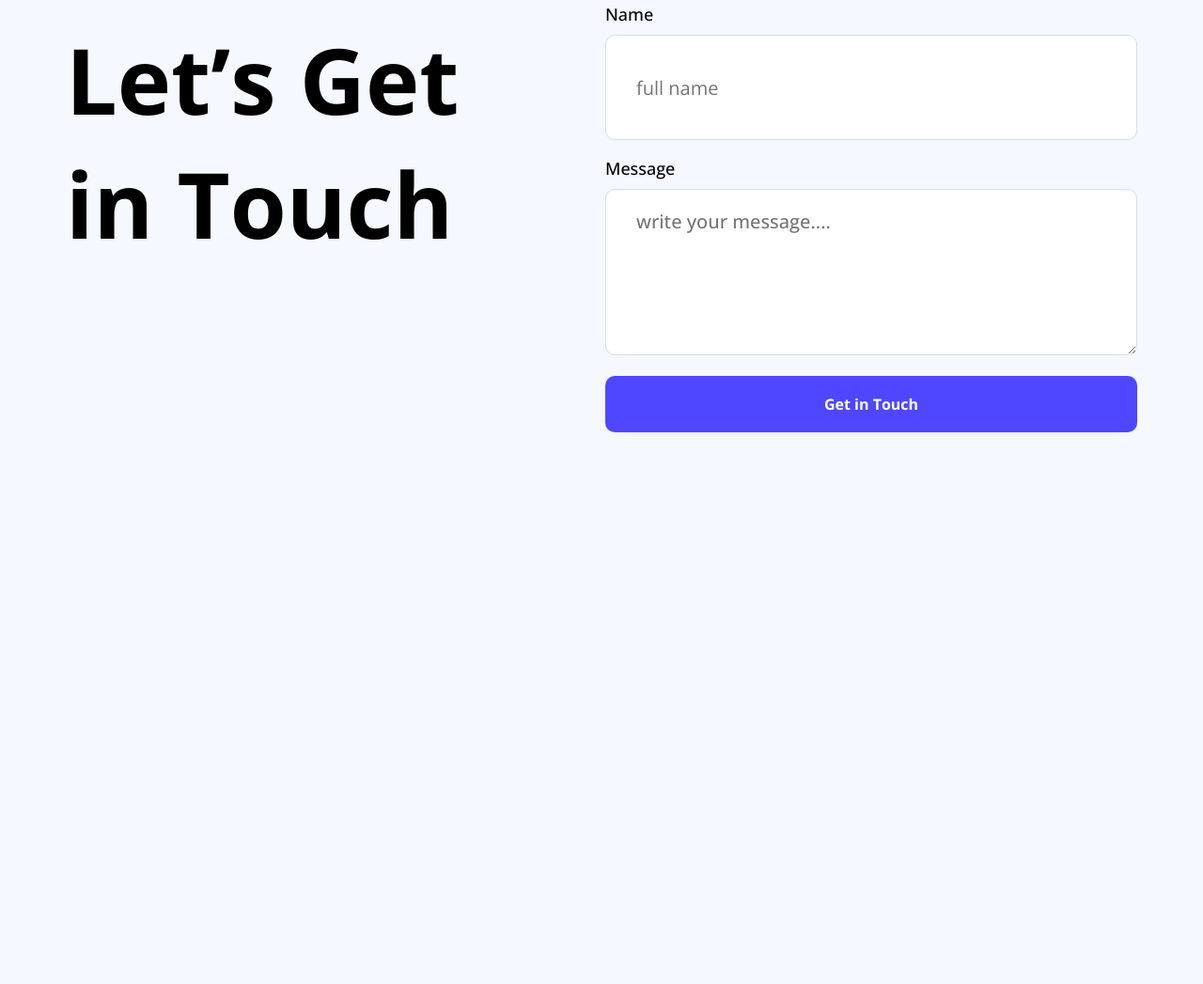
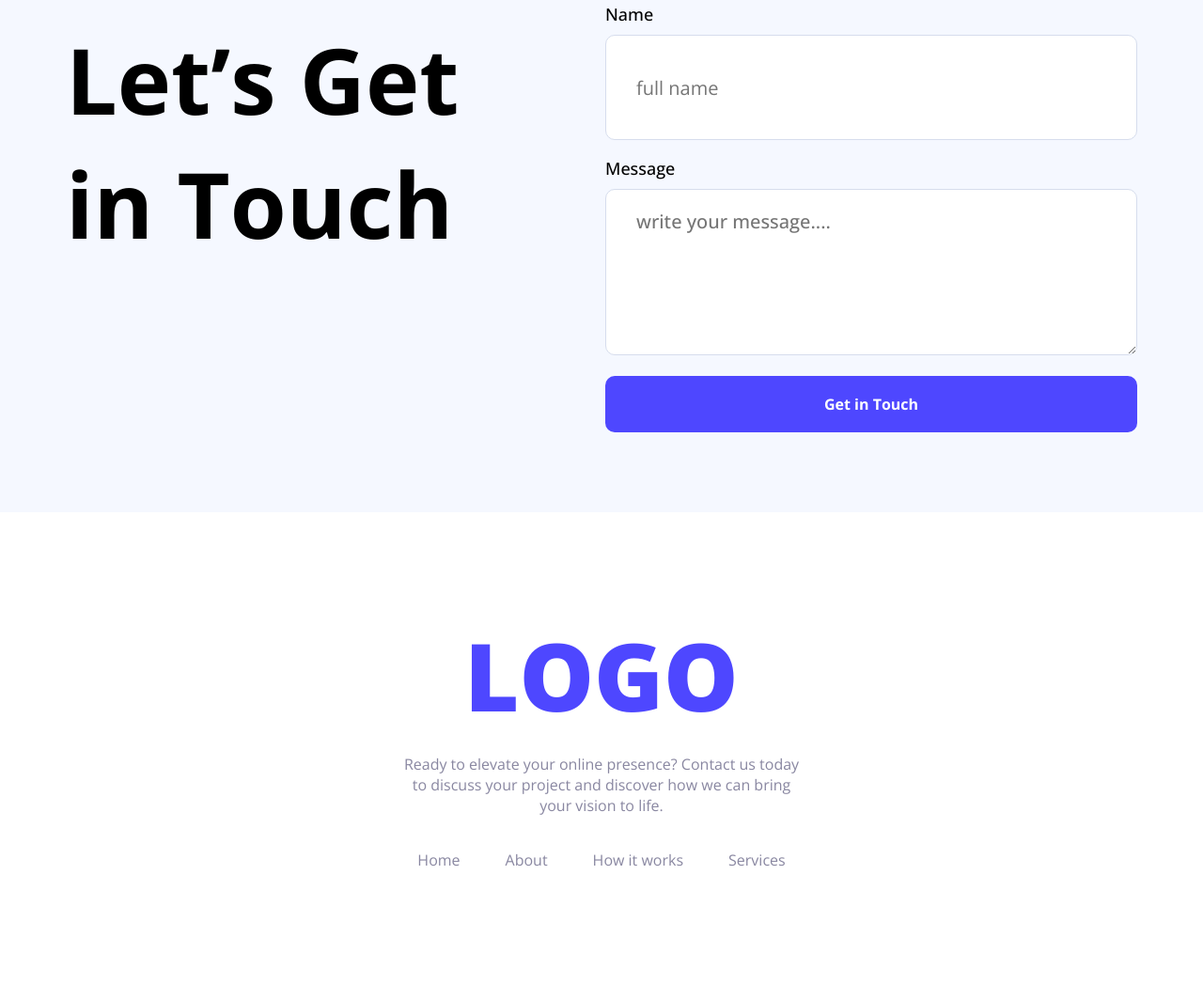
Before and after one commit to ASHIK27445/PH-AT-01, a plain HTML site: page index.html in a window 1280 px wide. Shown: the part 2665-3712 px from the top of the page at 94% size. Before the commit the page ends 3196 px from the top, so only its background shows below. Drawn offline with nearby package versions, Linux system fonts and the light colour scheme.

Commit message:
final check

```diff
--- a/index.html
+++ b/index.html
@@ -129,10 +129,20 @@
                 <input type="text" name="" id="Name" class="form-input open-sans-inter" placeholder="full name"><br>
                 <label for="message" class="form-label open-sans-inter">Message</label><br>
                 <textarea name="" id="Message" class="form-label open-sans-inter" placeholder="write your message...."></textarea><br>
-                <input type="submit" value="Get in Touch" class="form-input open-sans-railway">
+                <button class="input-form-button open-sans-railway"><a href="">Get in Touch</a></button>
             </form>
         </section>
     </main>
+    <footer>
+        <h1 class="footer-title open-sans-inter primary-color">LOGO</h1>
+        <p class="footer-description open-sans-inter">Ready to elevate your online presence? Contact us today to discuss your project and discover how we can bring your vision to life.</p>
+        <div class="footer-menu open-sans-inter">
+            <ul><li><a href="#">Home</a></li></ul>
+            <ul><li><a href="#">About</a></li></ul>
+            <ul><li><a href="#">How it works</a></li></ul>
+            <ul><li><a href="#">Services</a></li></ul>
+        </div>
+    </footer>
 </body>
 
 </html>
--- a/style.css
+++ b/style.css
@@ -203,7 +203,7 @@ body{
 .get-touch-section{
     display: flex;
     gap: 115px;
-    margin: 71px auto;
+    margin: 85px auto;
     justify-content: space-between;
     align-items: center;
 }
@@ -244,7 +244,8 @@ body{
     margin-bottom: 18px;
 }
 
-.form-section input[type="submit"]{
+
+.input-form-button {
     background-color: #4E47FF;
     color: #FFFFFF;
     font-size: 16px;
@@ -256,3 +257,64 @@ body{
     border-radius: 10px;
     cursor: pointer;
 }
+
+.input-form-button a{
+    text-decoration: none;
+    color: #FFFFFF;
+}
+
+footer{
+    text-align: center;
+    padding: 105px 405px;
+    background-color: #FFFFFF;
+}
+
+.footer-title{
+    font-size: 100px;
+    font-weight: 800;
+    margin:0 0 8px 0; ;
+}
+
+.footer-description{
+    font-size: 16px;
+    color: #8987A1;
+    margin-bottom: 20px;
+    padding-left: 20px;
+    padding-right:20px;
+}
+
+.footer-menu{
+    display: flex;
+    justify-content: center;
+    gap: 48px;
+}
+
+.footer-menu ul{
+    padding-left: 0;
+}
+.footer-menu ul li{
+    list-style: none;
+}
+
+.footer-menu ul li a{
+    text-decoration: none;
+    font-size: 16px;
+    color: #8987A1;
+}
+
+
+.navbar-button:hover{
+    background-color: #f04649;
+}
+
+.navbar-button:active{
+    transform: scale(1.2);
+}
+
+.input-form-button:hover{
+    background-color: #f04649;
+}
+
+.input-form-button:active{
+    transform: scale(1.2);
+}
```
